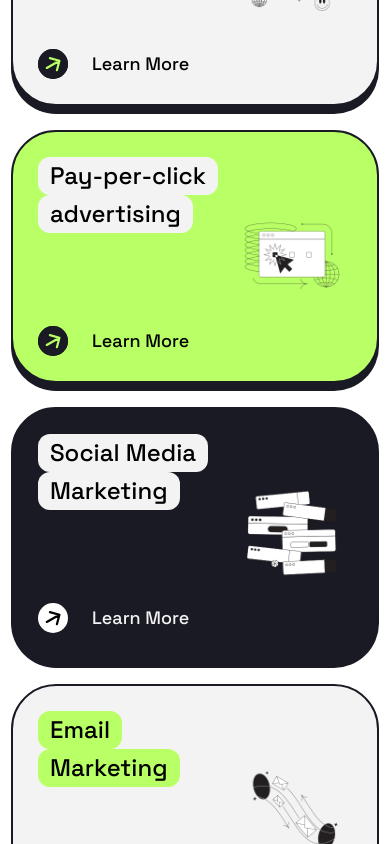
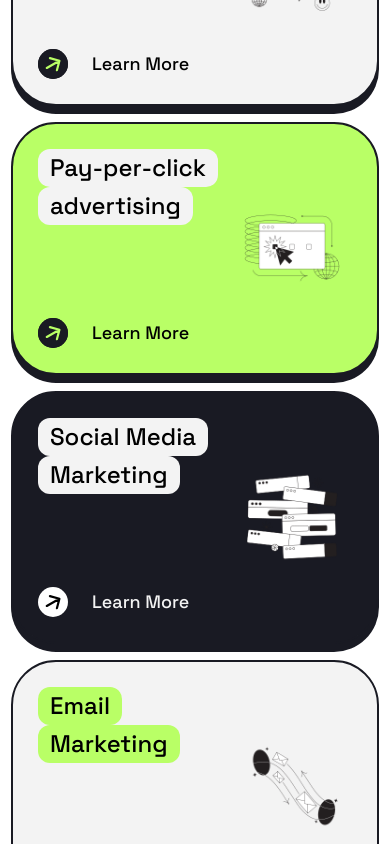
Before and after one commit to AbdulAdnan7/FIgma, a React (Vite) app in the folder Positive/: page / in a window 390 px wide. Shown: the part 1340-2184 px from the top of the page. Built offline with nearby package versions, Linux system fonts and the light colour scheme.

Commit message:
Fixed margin top

```diff
--- a/Positive/src/components/Services.jsx
+++ b/Positive/src/components/Services.jsx
@@ -77,7 +77,8 @@ const Services = () => {
         serviceVariants.map((service) => (
              <div key={service.id} className="
       w-92
-      mt-6
+      mt-4
+      lg:mt-6
       md:w-92
       lg:w-150
       rounded-[45px]
```
